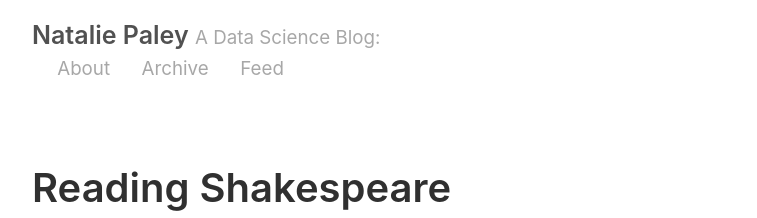
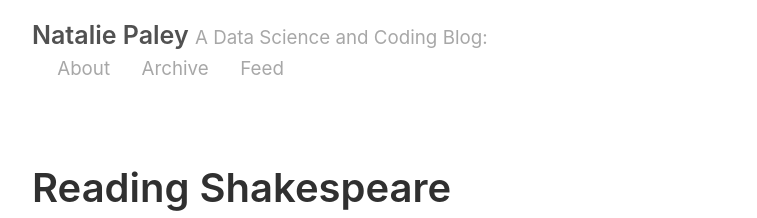
Before and after one commit to randominternetname/randominternetname.github.io, a Jekyll site: the page built from index.html, in a window 1280 px wide and 900 px high. Shown: the top 218 px of the window, without its empty margins (258-1015 px from the left). Built offline with Jekyll 4.4.1, drawn with Linux system fonts in a browser that asks for light colours; the list of posts is cut into pages by our own code.

Commit message:
Committing

```diff
--- a/_config.yml
+++ b/_config.yml
@@ -3,7 +3,7 @@ permalink:           pretty
 
 # Setup
 title:               Natalie Paley
-tagline:             A Data Science Blog
+tagline:             A Data Science and Coding Blog
 url:                 http://randominternetname.github.io
 paginate:            2
 baseurl:             ""
```
